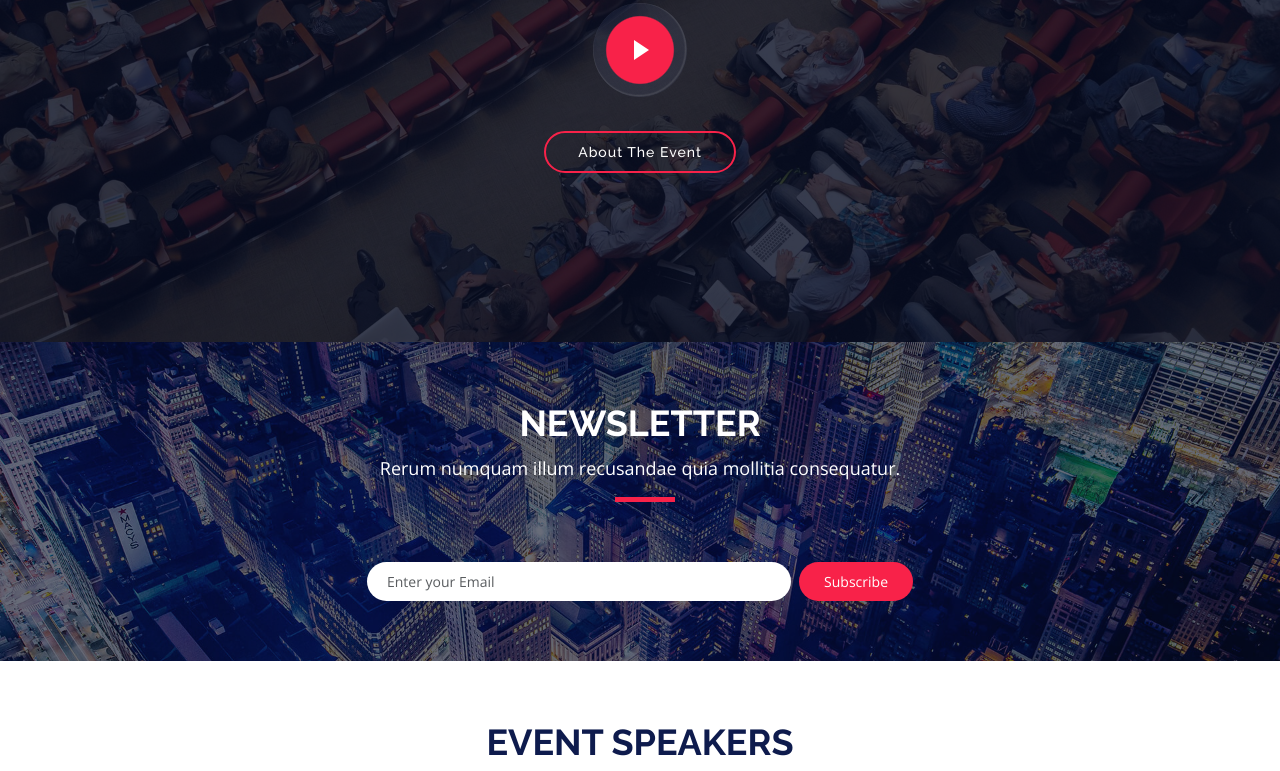
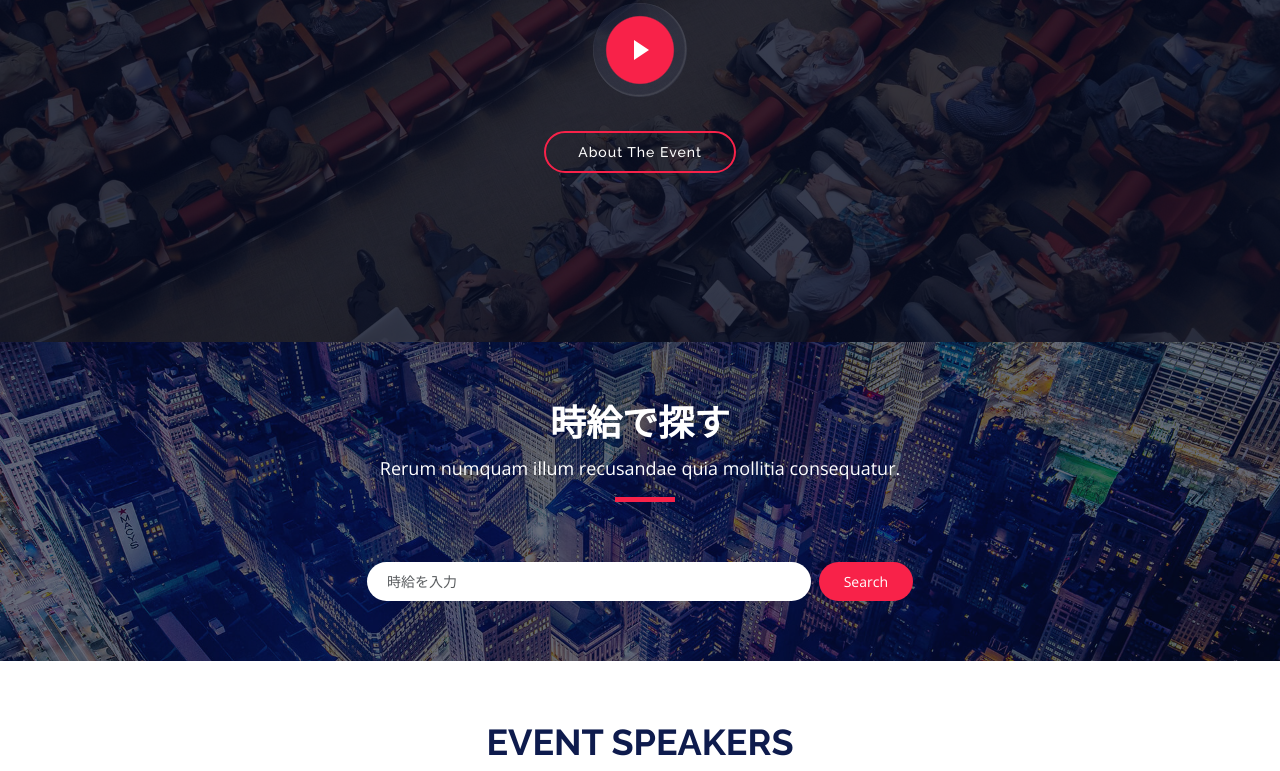
Before and after one commit to Gabaven2023/TeamA, a plain HTML site: page TheEvent/TheEvent/index.html in a window 1280 px wide. Shown: the part 458-1229 px from the top of the page. Drawn offline with nearby package versions, Linux system fonts and the light colour scheme.

Commit message:
検索フォームを少し変更。みんなの作業場所をコメントアウトで分かりやすくしたよ。

```diff
--- a/TheEvent/TheEvent/index.html
+++ b/TheEvent/TheEvent/index.html
@@ -36,6 +36,8 @@
 </head>
 
 <body>
+
+  <!--伊賀滴の担当範囲----------------------------------------------------------------------------->
 
   <!-- ======= Header ======= -->
   <header id="header" class="d-flex align-items-center ">
@@ -96,21 +98,24 @@
   <main id="main">
 
 
-
+<!--大見謝恒秀の担当範囲------------------------------------------------------------------------------------>
 
     <!-- ======= Subscribe Section ======= -->
     <section id="subscribe">
       <div class="container" data-aos="zoom-in">
         <div class="section-header">
-          <h2>Newsletter</h2>
+          <h2>時給で探す</h2>
           <p>Rerum numquam illum recusandae quia mollitia consequatur.</p>
         </div>
 
         <form method="POST" action="#">
           <div class="row justify-content-center">
             <div class="col-lg-6 col-md-10 d-flex">
-              <input type="text" class="form-control" placeholder="Enter your Email">
-              <button type="submit" class="ms-2">Subscribe</button>
+              <input type="text" class="form-control" placeholder="時給を入力">
+              <button type="submit" class="ms-2">Search</button>
+
+              <!--良く分からないから放置　<button class="btn btn-outline-success" type="button" id="button-addon2"><i class="fas fa-search"></i> 検索</button>-->
+
             </div>
           </div>
         </form>
@@ -118,7 +123,7 @@
       </div>
     </section><!-- End Subscribe Section -->
 
-
+<!--樋口京介の担当範囲----------------------------------------------------------------------------------------->
 
     <!-- ======= Speakers Section ======= -->
     <section id="speakers">
@@ -508,6 +513,8 @@
     </section><!-- End Schedule Section -->
 
 
+<!--友清春菜の担当範囲--------------------------------------------------------------------------------->
+
     <!-- =======  F.A.Q Section ======= -->
     <section id="faq">
 
@@ -690,6 +697,9 @@
 
   </main><!-- End #main -->
 
+
+<!--伊賀滴の担当範囲------------------------------------------------------------------------------------>
+
   <!-- ======= Footer ======= -->
   <footer id="footer">
     <div class="footer-top">
```
